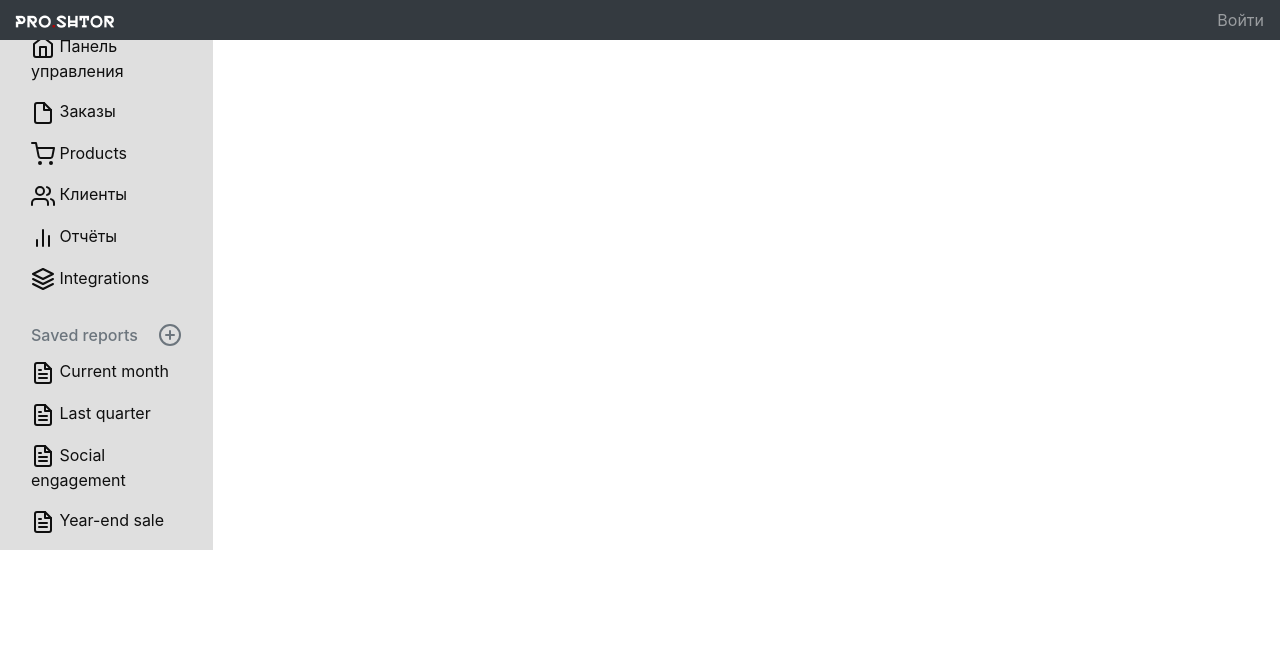
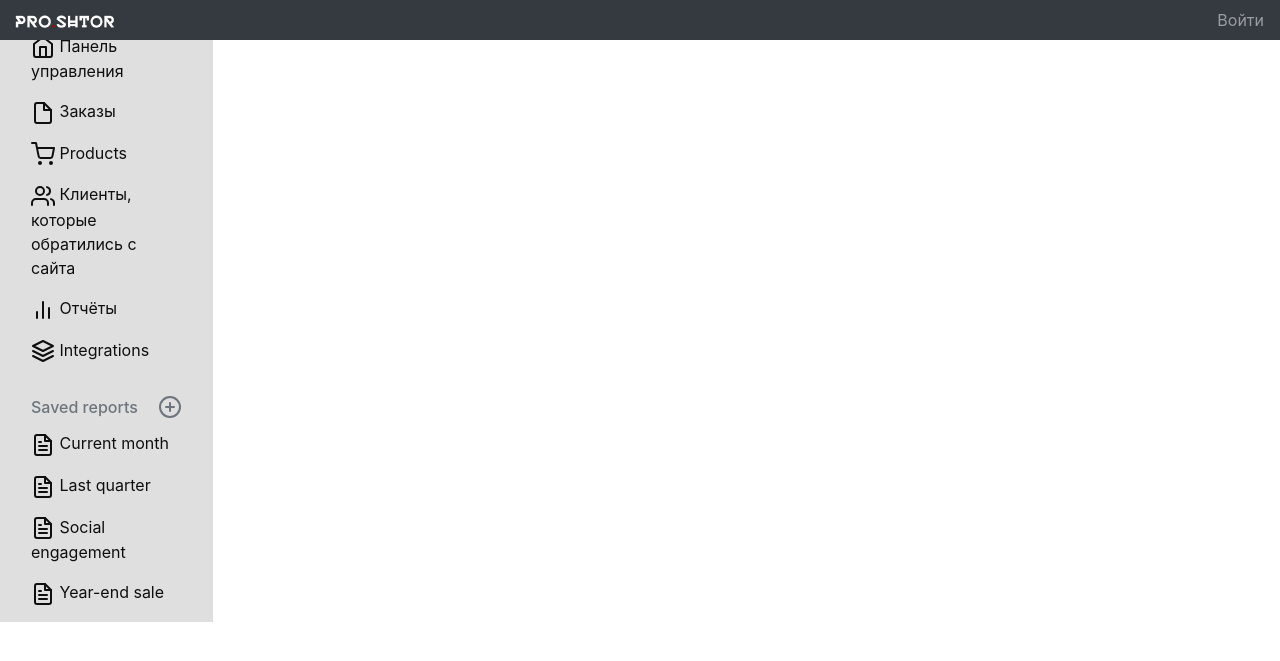
Before and after one commit to IllyaPetrusenko/proshtor-crm, a Flask app: page / in a window 1280 px wide. Shown: the top 661 px of the page. Run offline with Flask 2, Linux system fonts and the light colour scheme; some libraries are stand-ins or nearby versions; some web fonts are replaced.

```diff
--- a/app/templates/base.html
+++ b/app/templates/base.html
@@ -59,7 +59,7 @@
               <li class="nav-item">
                 <a class="nav-link" href="/dashboard/users">
                   <svg xmlns="http://www.w3.org/2000/svg" width="24" height="24" viewBox="0 0 24 24" fill="none" stroke="currentColor" stroke-width="2" stroke-linecap="round" stroke-linejoin="round" class="feather feather-users"><path d="M17 21v-2a4 4 0 0 0-4-4H5a4 4 0 0 0-4 4v2"></path><circle cx="9" cy="7" r="4"></circle><path d="M23 21v-2a4 4 0 0 0-3-3.87"></path><path d="M16 3.13a4 4 0 0 1 0 7.75"></path></svg>
-                  Клиенты
+                  Клиенты, которые обратились с сайта
                 </a>
               </li>
               <li class="nav-item">
```
